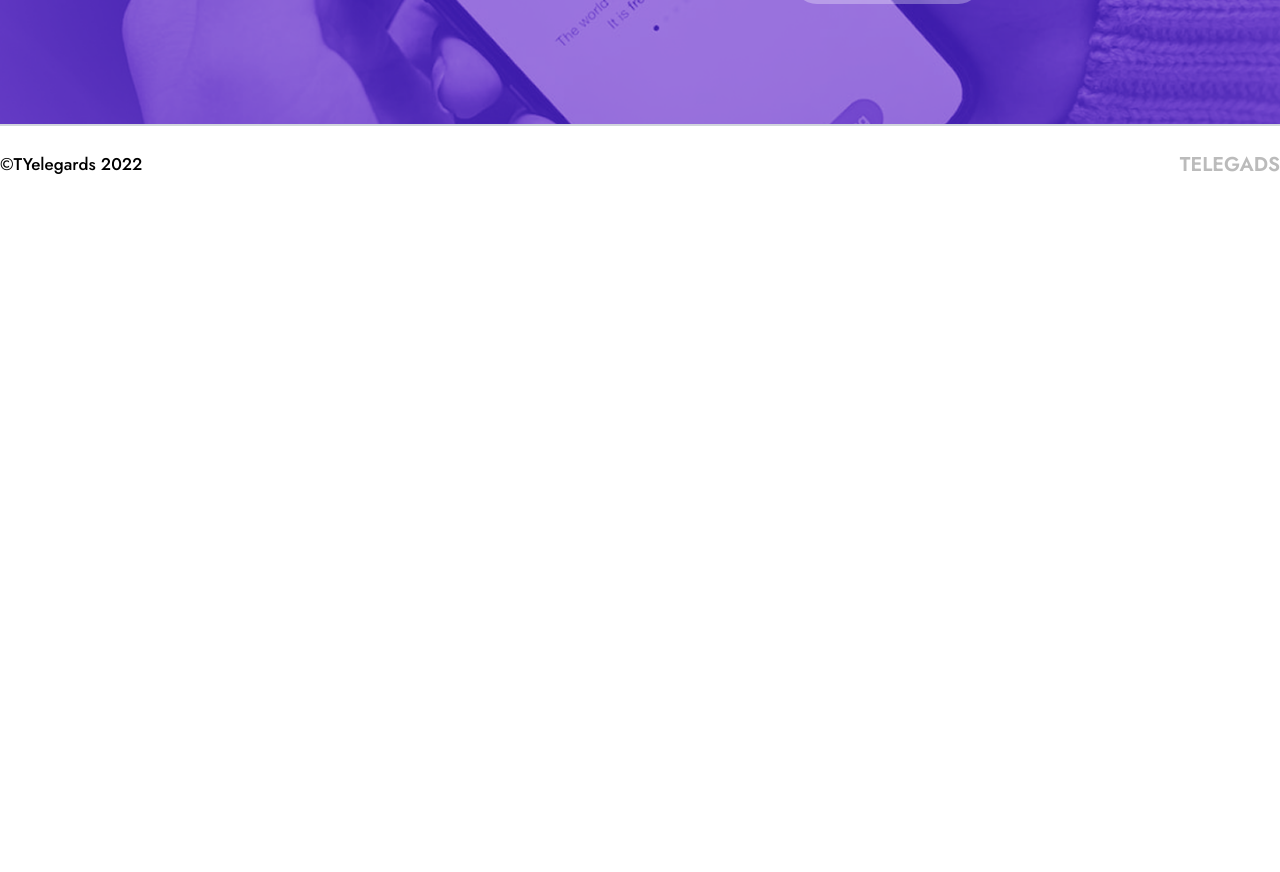
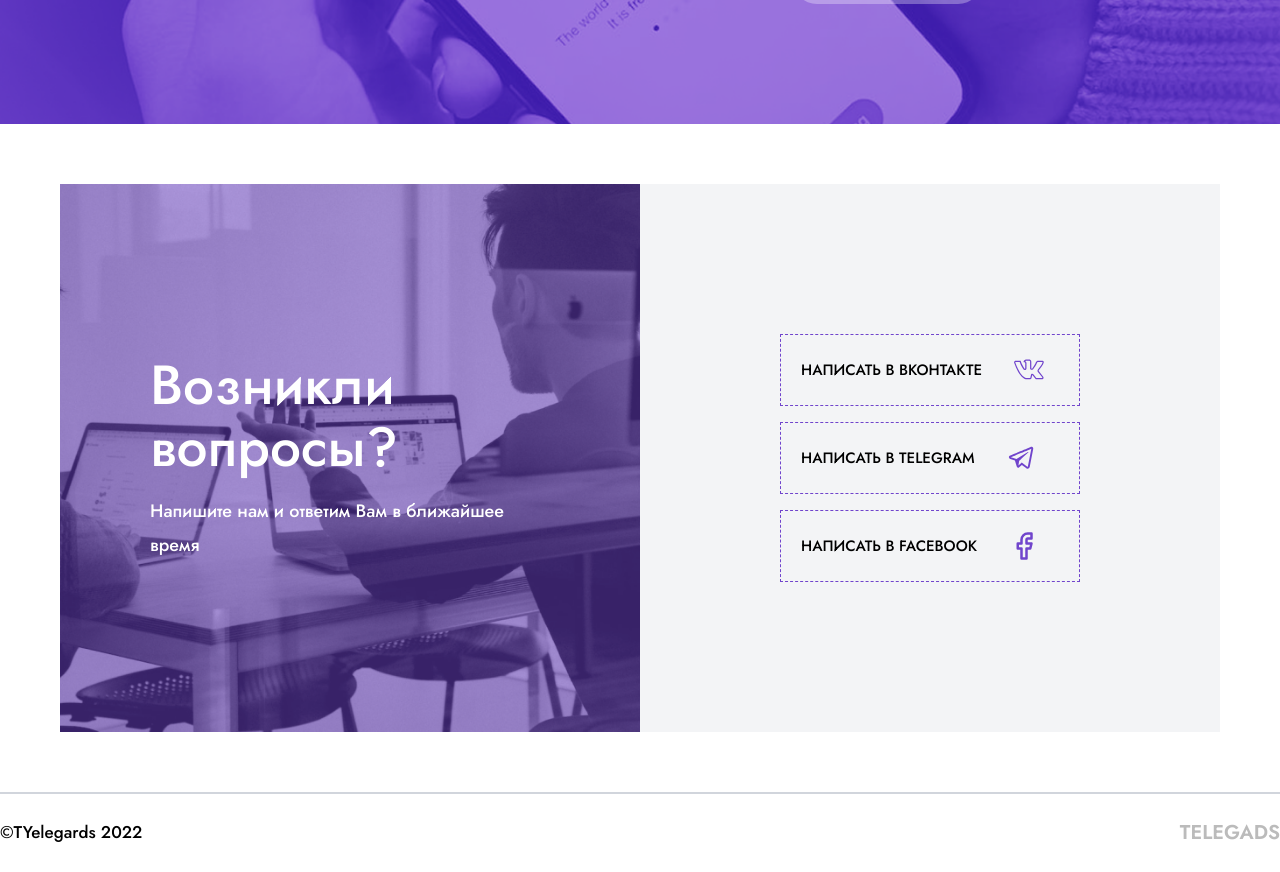
Before and after one commit to frontend-porfolio/landing-telegram, a React (Vite) app: page / in a window 1280 px wide. Shown: the part 3440-4312 px from the top of the page. Before the commit the page ends 3644 px from the top, so only its background shows below. Built offline with nearby package versions, Linux system fonts and the light colour scheme.

Commit message:
feat(src/components/templates): added component Questions

```diff
--- a/src/app/index.tsx
+++ b/src/app/index.tsx
@@ -5,6 +5,7 @@ import Header from "@/components/templates/header"
 import Trust from "@/components/templates/trust"
 import Work from "@/components/templates/work"
 import Registration from "@/components/templates/registration"
+import Questions from "@/components/templates/questions"
 
 export default function App() {
   return (
@@ -15,6 +16,7 @@ export default function App() {
         <Trust />
         <Work />
         <Registration />
+        <Questions />
       </main>
       <Footer />
     </div>
--- a/src/assets/css/index.css
+++ b/src/assets/css/index.css
@@ -29,6 +29,13 @@
     background: url('/registration/bg.png') no-repeat center center;
     background-size: cover;
   }
+  .questions--bg {
+    background: url('/questions/bg.png') no-repeat center center;
+    background-size: cover;
+  }
+  .questions__icons {
+    @apply text-[#7044CC] text-[30px]
+  }
 }
 
 @layer utilities {
--- /dev/null
+++ b/src/components/templates/questions/index.tsx
@@ -0,0 +1,44 @@
+import { useTranslation } from "react-i18next"
+
+import { SlSocialVkontakte } from "react-icons/sl"
+import { LiaTelegramPlane } from "react-icons/lia"
+import { LuFacebook } from "react-icons/lu"
+
+export default function Questions() {
+    const { t } = useTranslation()
+
+    const links = [
+        {
+            to: "#vk",
+            icon: <SlSocialVkontakte className="questions__icons"/>,
+            title: t('questions.socials.vk')
+        },
+        {
+            to: "#telegram",
+            icon: <LiaTelegramPlane className="questions__icons"/>,
+            title: t('questions.socials.telegram')
+        },
+        {
+            to: "#facebook",
+            icon: <LuFacebook className="questions__icons"/>,
+            title: t('questions.socials.facebook')
+        }
+    ] as const
+
+  return (
+    <section className="custom-container md:py-[60px] py-[30px] grid md:grid-cols-2 grid-cols-1">
+      <div className="questions--bg md:py-[150px] py-[80px] px-5 flex flex-col justify-center items-center gap-4">
+        <h5 className="md:w-[400px] w-full text-white md:text-[55px] text-[30px] font-medium leading-[62px]">{t('questions.title')}</h5>
+        <p className="md:w-[400px] w-full text-white text-[18px] font-normal leading-[34px]">{t('questions.description')}</p>
+      </div>
+      <div className="bg-gray-100 md:py-[150px] py-[80px] px-5 flex flex-col justify-center items-center gap-4">
+        {links.map(({ to, icon, title }) => (
+            <a className="md:w-[300px] w-full inline-flex items-center gap-8 border border-dashed border-[#7044CC] p-5" key={to} href={to}>
+                <h5 className="text-black uppercase md:text-[15px] text-[12px] font-normal">{title}</h5>
+                <span>{icon}</span>
+            </a>
+        ))}
+      </div>
+    </section>
+  )
+}
--- a/src/locales/ru.json
+++ b/src/locales/ru.json
@@ -74,5 +74,14 @@
         "title": "Регистрация",
         "description": "Создайте аккаунт через Telegram всего за пару кликов",
         "btn": "Создать аккаунт"
+    },
+    "questions": {
+        "title": "Возникли вопросы?",
+        "description": "Напишите нам и ответим Вам в ближайшее время",
+        "socials": {
+            "vk": "Написать в Вконтакте",
+            "telegram": "Написать в Telegram",
+            "facebook": "Написать в Facebook"
+        }
     }
 }
```
Also changed, not shown: public/questions/bg.png (added).
